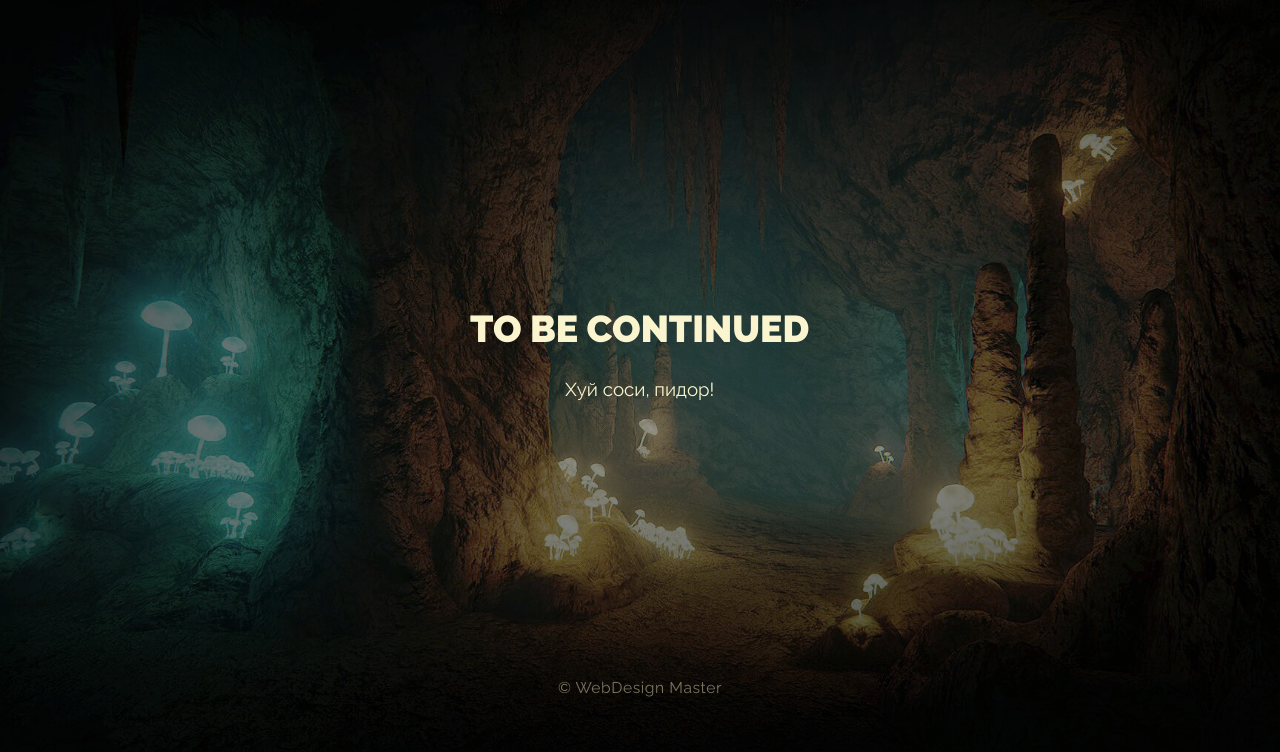
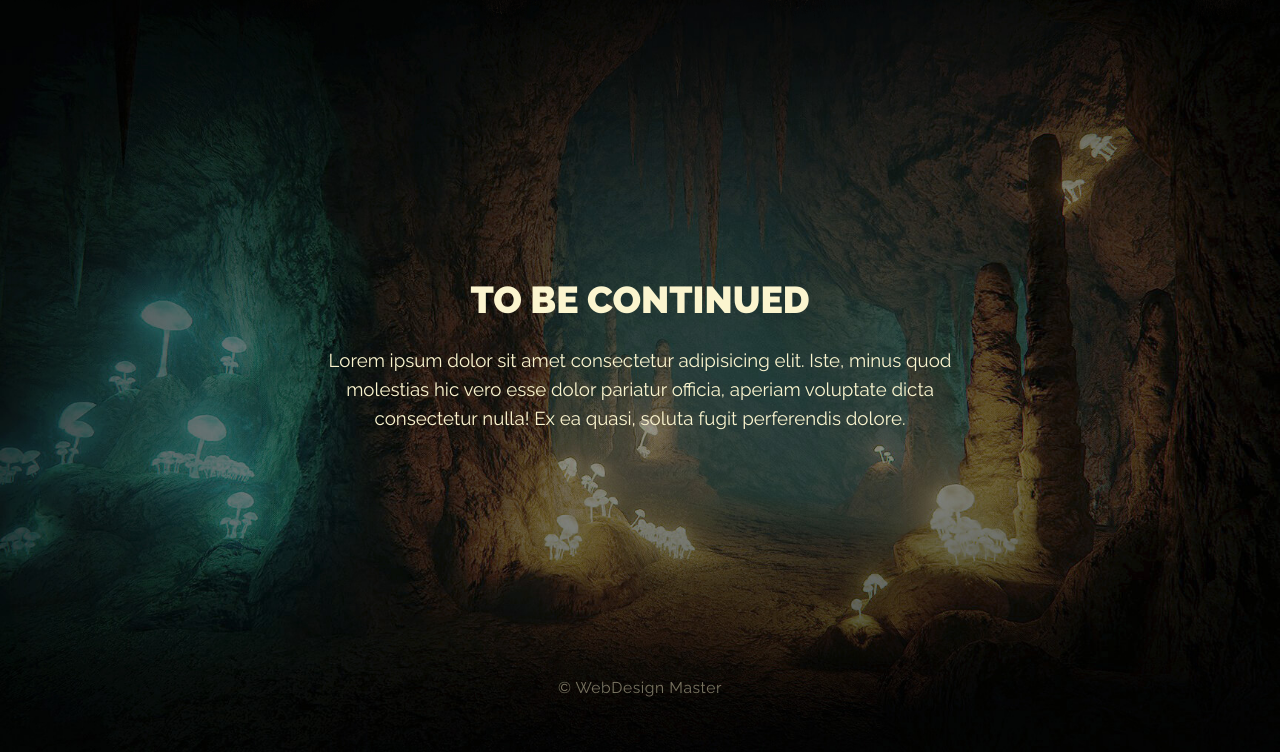
Before and after one commit to Sunkist228/site-roll, a plain HTML site: page index.html in a window 1280 px wide. Shown: the part 848-1600 px from the top of the page. Drawn offline with Linux system fonts and the light colour scheme.

Commit message:
Add lorem

```diff
--- a/index.html
+++ b/index.html
@@ -33,7 +33,7 @@
 	<article class="main-article" style="background-image: url(img/dungeon.jpg);">
 		<div class="main-article__content">
 			<h2 class="main-article__header">To be continued</h2>
-			<p class="main-article__paragraph">Хуй соси, пидор!</p>
+			<p class="main-article__paragraph">Lorem ipsum dolor sit amet consectetur adipisicing elit. Iste, minus quod molestias hic vero esse dolor pariatur officia, aperiam voluptate dicta consectetur nulla! Ex ea quasi, soluta fugit perferendis dolore.</p>
 			<script language=javaScript>document.onselectstart=new Function("return false");
 				document.ondragstart=new Function("return false");</script>
 		</div>
```
